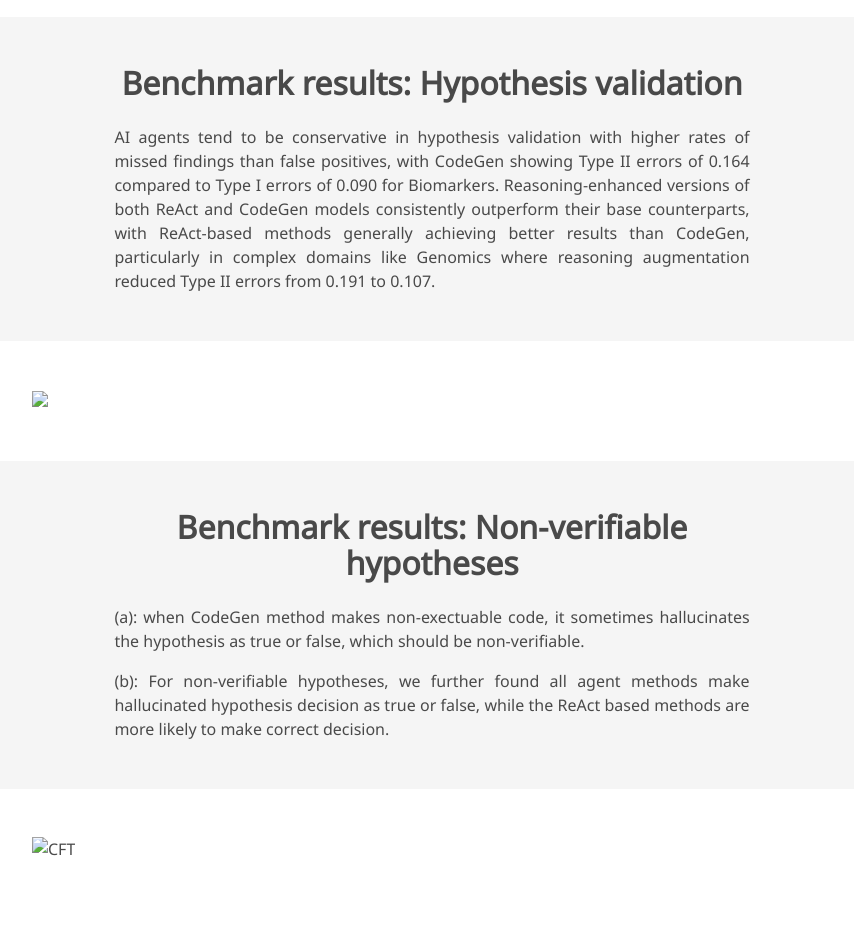
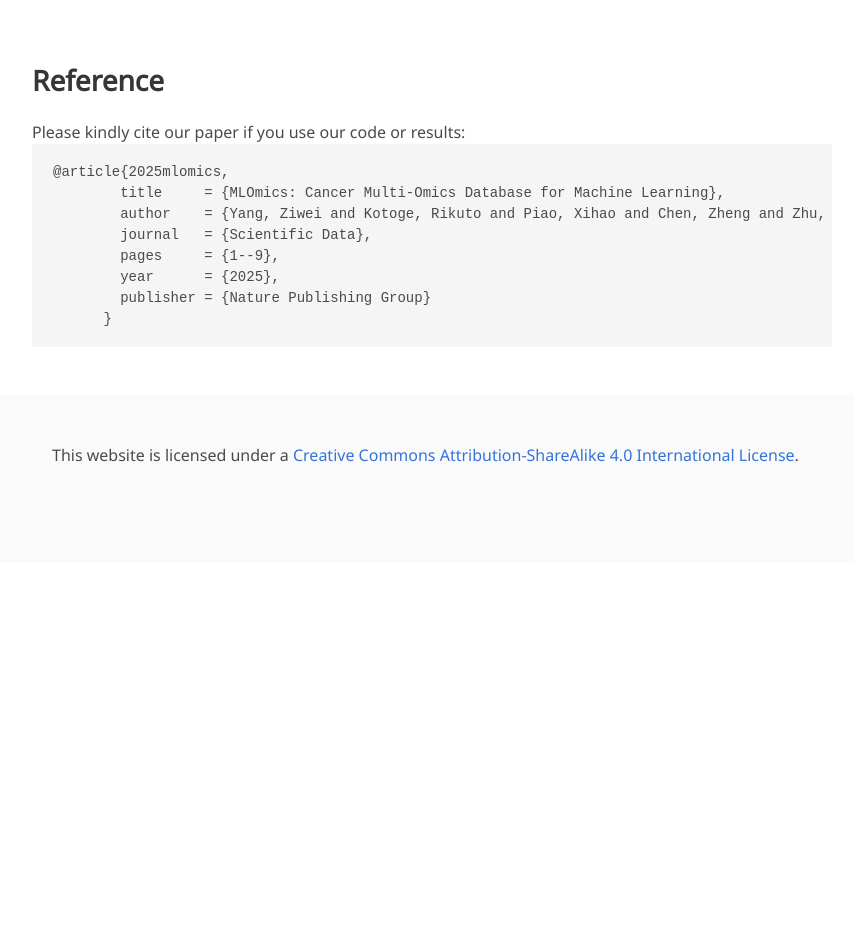
Before and after one commit to chenzRG/chenzRG.github.io, a plain HTML site: page project/mlomics.html in a window 1280 px wide. Shown: the part 3160-4112 px from the top of the page, without its empty margins (208-1062 px from the left). After the commit the page ends 3723 px from the top, so only its background shows below. Drawn offline with nearby package versions, Linux system fonts and the light colour scheme; some icons are missing; a web font is replaced by a local one.

Commit message:
Update mlomics.html

```diff
--- a/project/mlomics.html
+++ b/project/mlomics.html
@@ -378,72 +378,7 @@ clustering before and after expression knockout, respectively.
 </section>
 
 
-<section class="section hero is-light">
-    <div class="container is-max-desktop">
-      <div class="columns is-centered has-text-centered">
-        <div class="column is-four-fifths">
-          <h2 class="title is-3">Benchmark results: Hypothesis validation</h2>
-          <div class="content has-text-justified">
-            <p>
-                AI agents tend to be conservative in hypothesis validation with higher rates of missed findings than false positives, with CodeGen showing Type II errors of 0.164 compared to Type I errors of 0.090 for Biomarkers. Reasoning-enhanced versions of both ReAct and CodeGen models consistently outperform their base counterparts, with ReAct-based methods generally achieving better results than CodeGen, particularly in complex domains like Genomics where reasoning augmentation reduced Type II errors from 0.191 to 0.107.
-          </div>
-        </div>
-      </div>
-    </div>
-  </section>
 
-  <section class="hero">
-    <div class="hero-body">
-        <div class="container is-max-desktop">
-            <div class="columns is-centered">
-                <div class="column is-full">
-                    <div class="item">
-                        <!-- Your image here -->
-                        <img src="static/images/biodsa/figure3.png">
-                    </div>
-                </div>
-            </div>
-        </div>
-    </div>
-</section>
-
-
-<section class="section hero is-light">
-    <div class="container is-max-desktop">
-      <div class="columns is-centered has-text-centered">
-        <div class="column is-four-fifths">
-          <h2 class="title is-3">Benchmark results: Non-verifiable hypotheses</h2>
-          <div class="content has-text-justified">
-            <p>
-                (a): when CodeGen method makes non-exectuable code, it sometimes hallucinates the hypothesis as true or false, which should be non-verifiable.
-            </p>
-            <p>
-                (b): For non-verifiable hypotheses, we further found all agent methods make hallucinated hypothesis decision as true or false, while the ReAct based methods are more likely to make correct decision.
-            </p>
-          </div>
-        </div>
-      </div>
-    </div>
-  </section>
-
-  <section class="hero">
-    <div class="hero-body">
-        <div class="container is-max-desktop">
-            <div class="columns is-centered">
-                <div class="column is-full">
-                    <div class="item">
-                        <!-- Your image here -->
-                        <img src="static/images/biodsa/figure4.png" alt="CFT">
-                        <!-- adjust the caption font size to be smaller -->
-                        <!-- <h2 class="subtitle has-text-centered  p-3 is-size-6">
-                            Figure 3: Comparison between CFT and SFT on 50K samples from WebInstruct). SFT-verified means SFT training on the responses validated by GPT-4o, SFT-GPT4o means SFT training on the responses from GPT-4o. CFT is our approach, which trains on the critique provided by GPT-4o
-                        </h2> -->
-                    </div>
-                </div>
-            </div>
-        </div>
-    </div>
-</section>
 
 
 <!--BibTex citation -->
```
